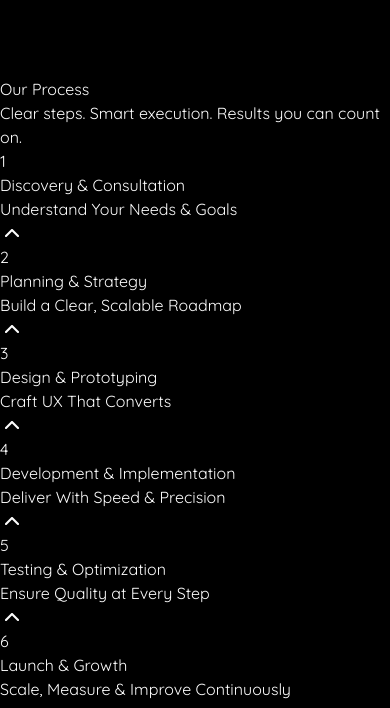
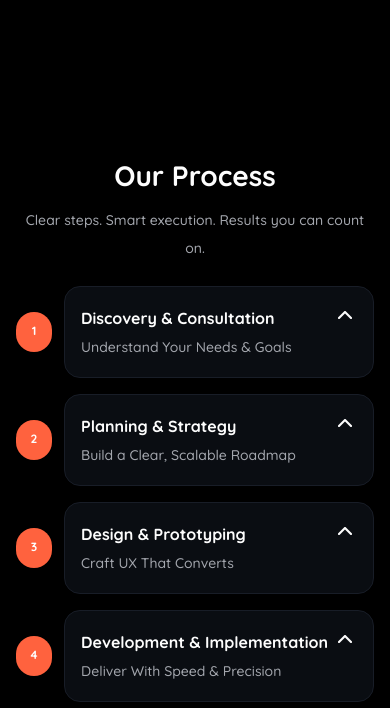
Before and after one commit to cindynufa/lp-company-profile-001, a website: page src/index.html in a window 390 px wide. Shown: the part 1638-2346 px from the top of the page. Drawn offline with nearby package versions, Linux system fonts and the light colour scheme; files that its build step writes are made by us from their sources.

Commit message:
feat: implement responsive mobile service section, process part

```diff
--- a/src/index.html
+++ b/src/index.html
@@ -164,9 +164,9 @@
       </section>
 
       <!-- About Section -->
-      <section id="about" class="section-container flex flex-col w-full">
+      <section id="about" class="section-container">
         <div
-          class="flex flex-col w-full gap-[0.688rem] items-center justify-center text-center"
+          class="flex flex-col w-full gap-[0.688rem] items-center text-center"
         >
           <h3 class="section-title">
             End-to-End IT Solutions That Drive Results
@@ -198,83 +198,117 @@
       </section>
 
       <!-- Service Section - Process -->
-      <section>
-        <div>
-          <h3>Our Process</h3>
-          <p>Clear steps. Smart execution. Results you can count on.</p>
+      <section id="service" class="section-container">
+        <div
+          class="flex flex-col w-full gap-[0.688rem] items-center text-center"
+        >
+          <h3 class="section-title">Our Process</h3>
+          <p class="section-description">
+            Clear steps. Smart execution. Results you can count on.
+          </p>
         </div>
 
-        <div>
+        <div class="grid grid-cols-1 w-full gap-4">
           <!-- 1 -->
-          <div>
-            <div>1</div>
-            <div>
-              <div>
-                <h6>Discovery & Consultation</h6>
-                <p>Understand Your Needs & Goals</p>
+          <div class="service-card">
+            <div class="service-number">1</div>
+            <div class="service-accordion">
+              <div class="gap-1">
+                <h6 class="service-text">Discovery & Consultation</h6>
+                <p class="service-description">Understand Your Needs & Goals</p>
               </div>
-              <img src="/assets/icons/dark-chevron-up.png" alt="Chevron Up" />
+              <img
+                src="/assets/icons/dark-chevron-up.png"
+                alt="Chevron Up"
+                class="size-6"
+              />
             </div>
-            <div></div>
+            <div class="hidden lg:block"></div>
           </div>
           <!-- 2 -->
-          <div>
-            <div></div>
-            <div>2</div>
-            <div>
-              <div>
-                <h6>Planning & Strategy</h6>
-                <p>Build a Clear, Scalable Roadmap</p>
+          <div class="service-card">
+            <div class="hidden lg:block"></div>
+            <div class="service-number">2</div>
+            <div class="service-accordion">
+              <div class="gap-1">
+                <h6 class="service-text">Planning & Strategy</h6>
+                <p class="service-description">
+                  Build a Clear, Scalable Roadmap
+                </p>
               </div>
-              <img src="/assets/icons/dark-chevron-up.png" alt="Chevron Up" />
+              <img
+                src="/assets/icons/dark-chevron-up.png"
+                alt="Chevron Up"
+                class="size-6"
+              />
             </div>
           </div>
           <!-- 3 -->
-          <div>
-            <div>3</div>
-            <div>
-              <div>
-                <h6>Design & Prototyping</h6>
-                <p>Craft UX That Converts</p>
+          <div class="service-card">
+            <div class="service-number">3</div>
+            <div class="service-accordion">
+              <div class="gap-1">
+                <h6 class="service-text">Design & Prototyping</h6>
+                <p class="service-description">Craft UX That Converts</p>
               </div>
-              <img src="/assets/icons/dark-chevron-up.png" alt="Chevron Up" />
+              <img
+                src="/assets/icons/dark-chevron-up.png"
+                alt="Chevron Up"
+                class="size-6"
+              />
             </div>
-            <div></div>
+            <div class="hidden lg:block"></div>
           </div>
           <!-- 4 -->
-          <div>
-            <div></div>
-            <div>4</div>
-            <div>
-              <div>
-                <h6>Development & Implementation</h6>
-                <p>Deliver With Speed & Precision</p>
+          <div class="service-card">
+            <div class="hidden lg:block"></div>
+            <div class="service-number">4</div>
+            <div class="service-accordion">
+              <div class="gap-1">
+                <h6 class="service-text">Development & Implementation</h6>
+                <p class="service-description">
+                  Deliver With Speed & Precision
+                </p>
               </div>
-              <img src="/assets/icons/dark-chevron-up.png" alt="Chevron Up" />
+              <img
+                src="/assets/icons/dark-chevron-up.png"
+                alt="Chevron Up"
+                class="size-6"
+              />
             </div>
           </div>
           <!-- 5 -->
-          <div>
-            <div>5</div>
-            <div>
-              <div>
-                <h6>Testing & Optimization</h6>
-                <p>Ensure Quality at Every Step</p>
+          <div class="service-card">
+            <div class="service-number">5</div>
+            <div class="service-accordion">
+              <div class="gap-1">
+                <h6 class="service-text">Testing & Optimization</h6>
+                <p class="service-description">Ensure Quality at Every Step</p>
               </div>
-              <img src="/assets/icons/dark-chevron-up.png" alt="Chevron Up" />
+              <img
+                src="/assets/icons/dark-chevron-up.png"
+                alt="Chevron Up"
+                class="size-6"
+              />
             </div>
-            <div></div>
+            <div class="hidden lg:block"></div>
           </div>
           <!-- 6 -->
-          <div>
-            <div></div>
-            <div>6</div>
-            <div>
-              <div>
-                <h6>Launch & Growth</h6>
-                <p>Scale, Measure & Improve Continuously</p>
+          <div class="service-card">
+            <div class="hidden lg:block"></div>
+            <div class="service-number">6</div>
+            <div class="service-accordion">
+              <div class="gap-1">
+                <h6 class="service-text">Launch & Growth</h6>
+                <p class="service-description">
+                  Scale, Measure & Improve Continuously
+                </p>
               </div>
-              <img src="/assets/icons/dark-chevron-up.png" alt="Chevron Up" />
+              <img
+                src="/assets/icons/dark-chevron-up.png"
+                alt="Chevron Up"
+                class="size-6"
+              />
             </div>
           </div>
         </div>
--- a/src/input.css
+++ b/src/input.css
@@ -88,7 +88,7 @@
 /* Components */
 @layer components {
   .section-container {
-    @apply mx-auto w-full;
+    @apply flex flex-col mx-auto w-full;
     @apply px-4 py-20 gap-6 lg:px-35 lg:py-20 lg:gap-16;
   }
 
@@ -148,6 +148,26 @@
   .about-text {
     @apply font-semibold text-sm lg:text-xl;
   }
+
+  .service-card {
+    @apply flex flex-row w-full gap-3 items-center;
+  }
+
+  .service-accordion {
+    @apply flex flex-row border border-neutral-900 bg-neutral-950 rounded-2xl w-full p-4 justify-between;
+  }
+
+  .service-number {
+    @apply border-0 bg-primary-200 rounded-full size-10 p-[0.417rem] gap-[0.417rem] text-center font-bold text-xs;
+  }
+
+  .service-text {
+    @apply font-bold text-md;
+  }
+
+  .service-description {
+    @apply font-medium text-sm text-neutral-400;
+  }
 }
 
 /* Utilities */
```
